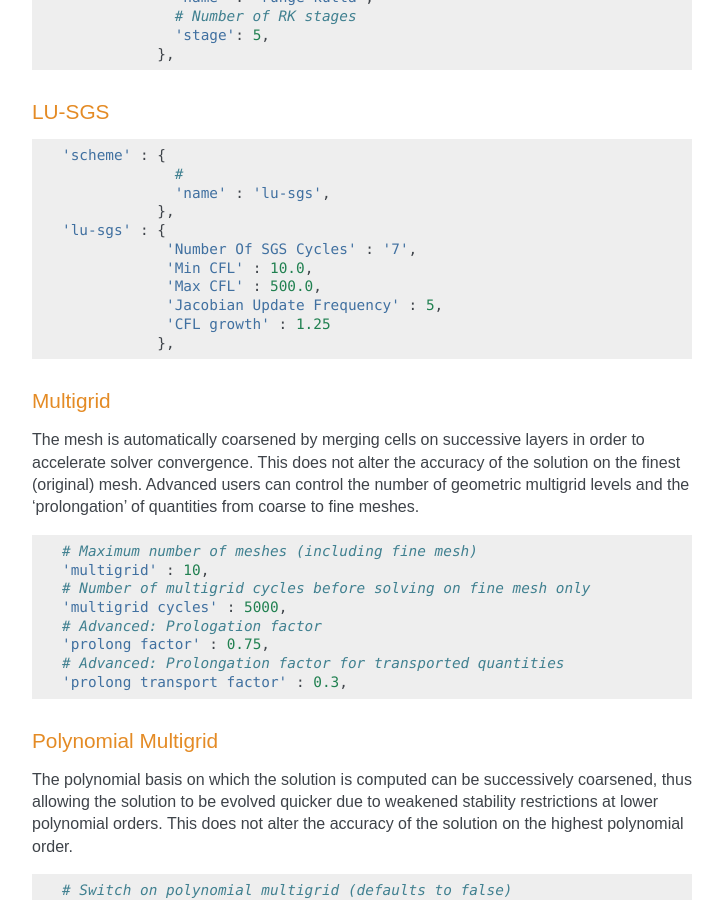
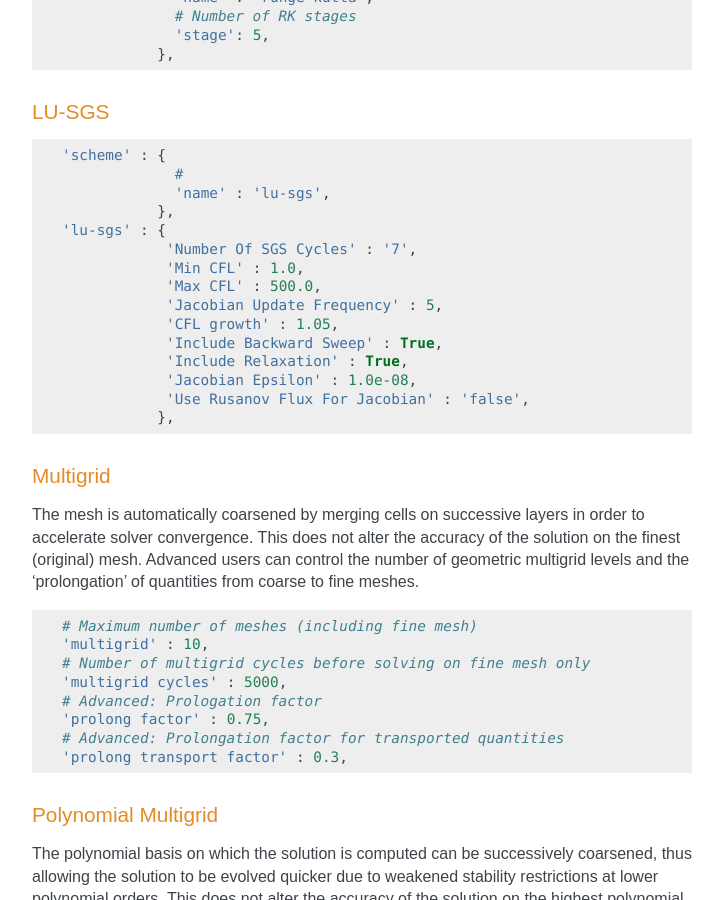
Before and after one commit to zCFD/zCFDguide, a Sphinx documentation site: the page built from docs/source/control-dict.rst, in a window 1280 px wide and 900 px high, scrolled down 2945 px. Shown: the whole window, without its empty margins (388-1111 px from the left). Built offline with Sphinx 7.4.7, drawn with Linux system fonts in a browser that asks for light colours; formulas are drawn with MathJax 3.

Commit message:
Updated documentation with lu sgs parameters

```diff
--- a/docs/source/control-dict.rst
+++ b/docs/source/control-dict.rst
@@ -174,10 +174,14 @@ LU-SGS
                },
     'lu-sgs' : {
                 'Number Of SGS Cycles' : '7',
-                'Min CFL' : 10.0,
+                'Min CFL' : 1.0,
                 'Max CFL' : 500.0,
                 'Jacobian Update Frequency' : 5,
-                'CFL growth' : 1.25
+                'CFL growth' : 1.05,
+                'Include Backward Sweep' : True,
+                'Include Relaxation' : True,
+                'Jacobian Epsilon' : 1.0e-08,
+                'Use Rusanov Flux For Jacobian' : 'false',
                },
 
 
```
